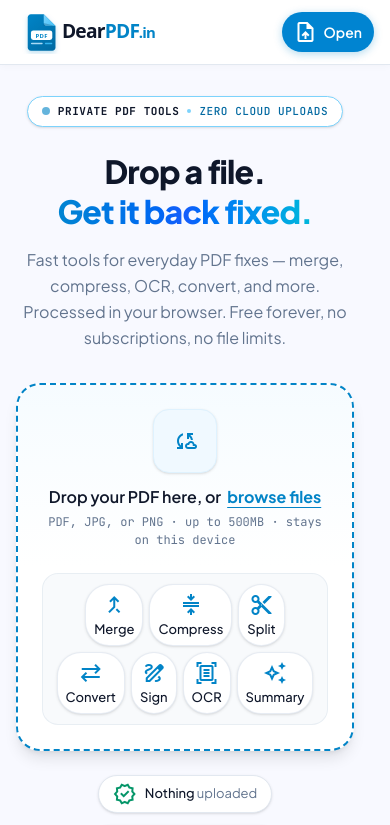
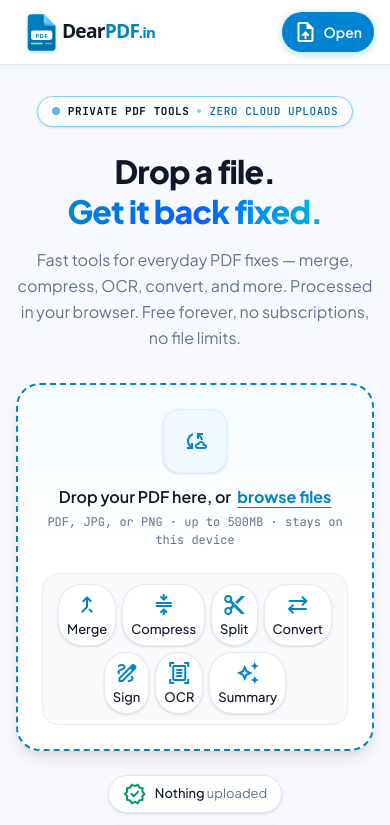
Before and after one commit to avndindia/dearpdf, a Next.js app: page / in a window 390 px wide. Shown: the top 825 px of the page. Built offline with nearby package versions, Linux system fonts and the light colour scheme.

Commit message:
Fix uneven mobile right gutter from legacy main width rule.
pdf-tools.css was shrinking main to min(100% - 20px) under 760px, which left a 20px empty strip on the right while the fixed header stayed full width.

```diff
--- a/src/app/globals.css
+++ b/src/app/globals.css
@@ -170,6 +170,12 @@ body {
   overflow-x: hidden;
 }
 
+/* Override legacy pdf-tools.css main shrink (was 100% - 20px on mobile) */
+main {
+  width: 100%;
+  max-width: none;
+}
+
 body {
   background: #f8f9ff;
   color: #0f172a;
--- a/src/components/StitchHome.tsx
+++ b/src/components/StitchHome.tsx
@@ -111,7 +111,7 @@ export default function StitchHome() {
   };
 
   return (
-    <div className="relative w-full max-w-[100vw] overflow-x-hidden bg-canvas-bg">
+    <div className="relative w-full overflow-x-hidden bg-canvas-bg">
       <div className="pointer-events-none absolute -top-32 left-1/2 -z-10 h-[360px] w-[820px] -translate-x-1/2 bg-gradient-to-b from-sky-100/50 via-sky-50/30 to-transparent blur-3xl" />
       <div className="pointer-events-none absolute top-20 left-1/2 -z-10 h-96 w-96 -translate-x-1/2 rounded-full bg-sky-50/70 blur-3xl" />
 
```
Also changed, not shown: src/app/pdf-tools.css.
